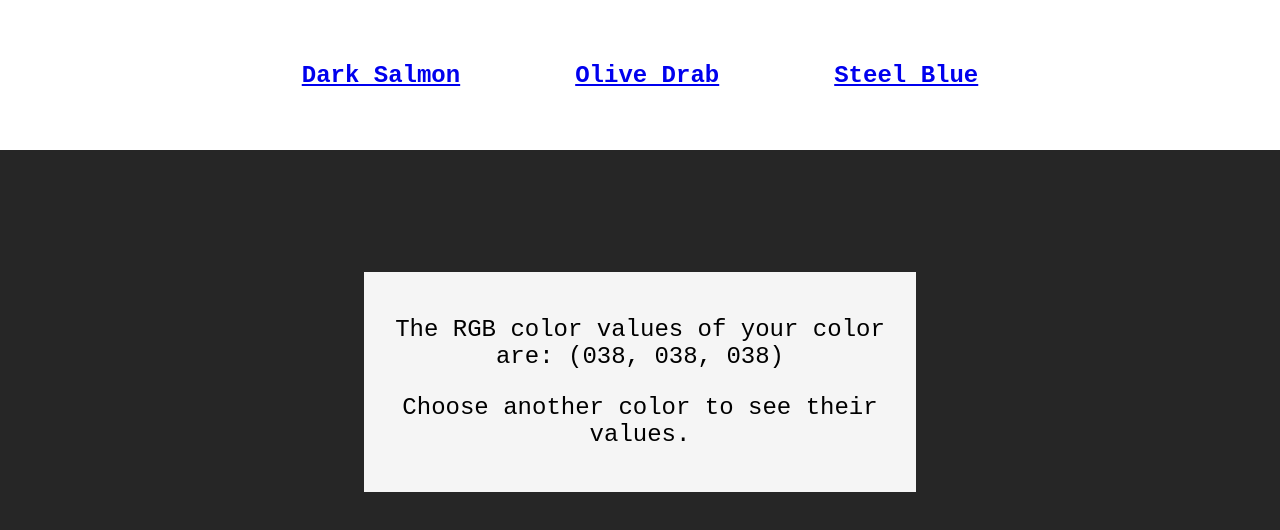
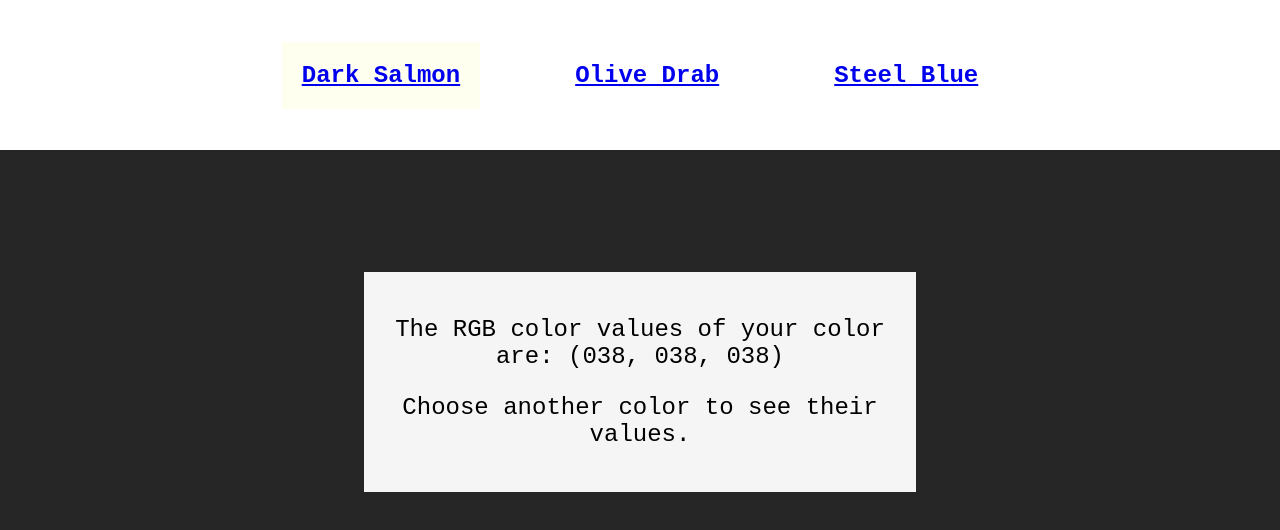
Before and after one commit to MichelleRS/react-wk03-color-router, a React (Create React App) app: page /038/038/038 in a window 1280 px wide. In both pictures the pointer is over the item "Dark Salmon". Shown: the top 530 px of the page. Built offline with nearby package versions, Linux system fonts and the light colour scheme.

Commit message:
Style Nav

```diff
--- a/src/components/Nav/Nav.css
+++ b/src/components/Nav/Nav.css
@@ -23,3 +23,7 @@ nav li {
   font-weight: bold;
   font-family: 'Courier New', Courier, monospace;
 }
+
+li:hover {
+  background-color: ivory;
+}
```
